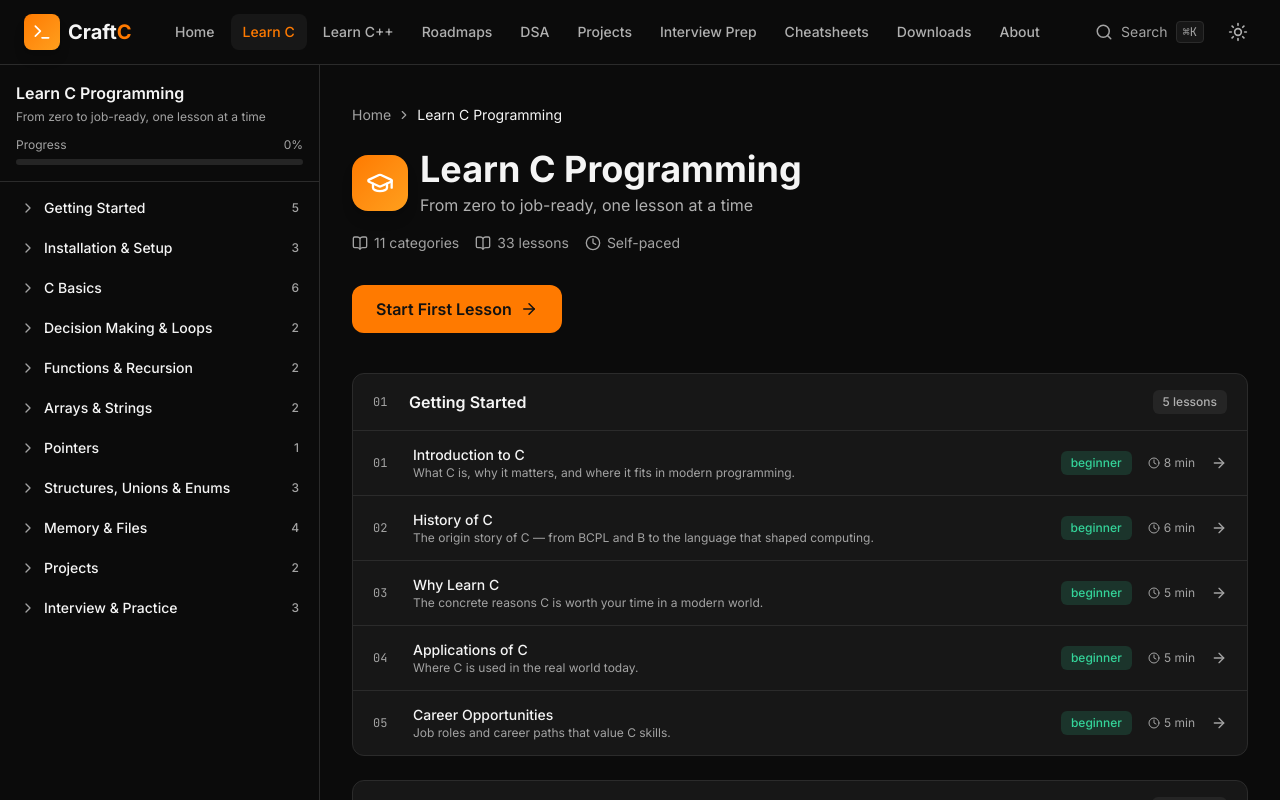
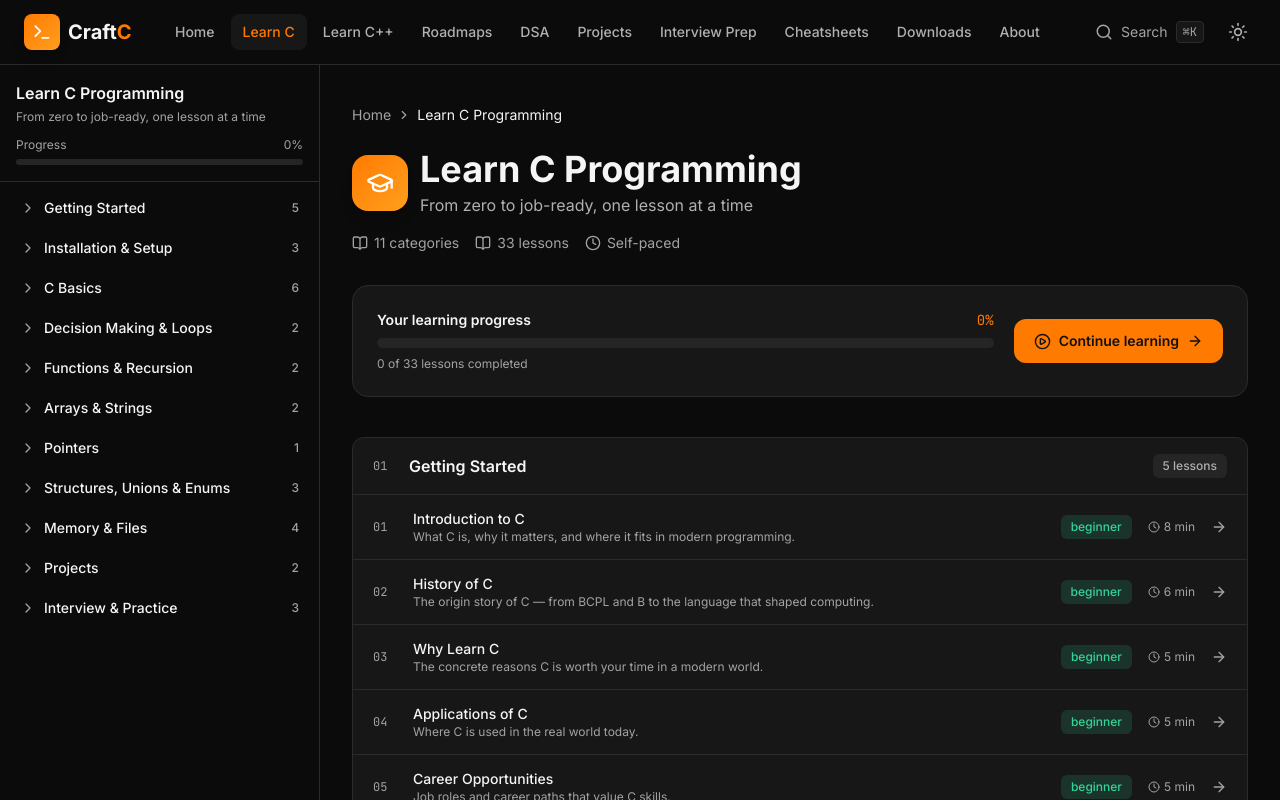
Before and after one commit to ashutoshpalhare/craftc, a React (Vite) app: page /craftc/learn/c in a window 1280 px wide. Shown: the top 800 px of the page. Built offline with nearby package versions, Linux system fonts and the light colour scheme.

Commit message:
Add course progress and resume learning UI

```diff
--- a/src/pages/CoursePage.tsx
+++ b/src/pages/CoursePage.tsx
@@ -1,10 +1,11 @@
 import { Link, useParams } from 'react-router-dom';
 import { motion } from 'framer-motion';
-import { ArrowRight, Clock, BookOpen, ChevronRight, GraduationCap } from 'lucide-react';
+import { ArrowRight, Clock, BookOpen, ChevronRight, GraduationCap, CheckCircle2, PlayCircle } from 'lucide-react';
 import { cCurriculum } from '@/data/cCurriculum';
 import { cppCurriculum } from '@/data/cppCurriculum';
 import type { Curriculum } from '@/types';
-import { getTotalLessons } from '@/utils/curriculum';
+import { getAllLessons, getTotalLessons } from '@/utils/curriculum';
+import { getCompletedLessons, getLastVisitedLesson } from '@/utils/progress';
 import { Badge, Card } from '@/components/ui';
 
 function getCurriculum(id: string): Curriculum | null {
@@ -27,6 +28,15 @@ export function CoursePage() {
   }
 
   const totalLessons = getTotalLessons(curriculum);
+  const allLessons = getAllLessons(curriculum);
+  const completedLessons = getCompletedLessons(courseId!);
+  const completedSet = new Set(completedLessons);
+  const completedCount = allLessons.filter(({ lesson }) => completedSet.has(lesson.slug)).length;
+  const progress = totalLessons ? Math.round((completedCount / totalLessons) * 100) : 0;
+  const lastVisitedSlug = getLastVisitedLesson(courseId!);
+  const resumeLesson = allLessons.find(({ lesson }) => lesson.slug === lastVisitedSlug)?.lesson
+    ?? allLessons.find(({ lesson }) => !completedSet.has(lesson.slug))?.lesson
+    ?? allLessons[0]?.lesson;
   const firstLesson = curriculum.categories[0]?.lessons[0];
 
   return (
@@ -54,14 +64,37 @@ export function CoursePage() {
           <span className="flex items-center gap-1.5"><Clock size={16} /> Self-paced</span>
         </div>
 
-        {firstLesson && (
-          <Link
-            to={`/learn/${courseId}/${firstLesson.slug}`}
-            className="inline-flex items-center gap-2 px-6 py-3 rounded-xl bg-[var(--color-primary)] text-white font-semibold hover:bg-[var(--color-primary-hover)] transition-all mb-10"
-          >
-            Start First Lesson <ArrowRight size={18} />
-          </Link>
-        )}
+        <section className="mb-10 rounded-2xl border border-[var(--color-border)] bg-[var(--color-surface)] p-5 sm:p-6" aria-label="Course learning progress">
+          <div className="flex flex-col sm:flex-row sm:items-center sm:justify-between gap-5">
+            <div className="min-w-0 flex-1">
+              <div className="flex items-center justify-between gap-3 text-sm mb-2">
+                <span className="font-semibold text-[var(--color-text)]">Your learning progress</span>
+                <span className="font-mono text-[var(--color-primary)]">{progress}%</span>
+              </div>
+              <div
+                className="h-2.5 rounded-full bg-[var(--color-surface-active)] overflow-hidden"
+                role="progressbar"
+                aria-label={`${curriculum.title} completion`}
+                aria-valuemin={0}
+                aria-valuemax={100}
+                aria-valuenow={progress}
+              >
+                <div className="h-full rounded-full bg-gradient-to-r from-[var(--color-primary)] to-[var(--color-accent)] transition-all" style={{ width: `${progress}%` }} />
+              </div>
+              <p className="mt-2 text-xs text-[var(--color-text-muted)]">{completedCount} of {totalLessons} lessons completed</p>
+            </div>
+            {resumeLesson && (
+              <Link
+                to={`/learn/${courseId}/${resumeLesson.slug}`}
+                className="inline-flex shrink-0 items-center justify-center gap-2 rounded-xl bg-[var(--color-primary)] px-5 py-3 text-sm font-semibold text-[var(--color-primary-foreground)] hover:bg-[var(--color-primary-hover)] transition-colors"
+              >
+                <PlayCircle size={17} />
+                {completedCount === totalLessons ? 'Review course' : lastVisitedSlug === resumeLesson.slug ? 'Resume learning' : 'Continue learning'}
+                <ArrowRight size={16} />
+              </Link>
+            )}
+          </div>
+        </section>
       </motion.div>
 
       <div className="space-y-6">
@@ -93,7 +126,11 @@ export function CoursePage() {
                       <span className="text-xs text-[var(--color-text-muted)] flex items-center gap-1 flex-shrink-0">
                         <Clock size={12} /> {lesson.duration}
                       </span>
-                      <ArrowRight size={16} className="text-[var(--color-text-muted)] group-hover:text-[var(--color-primary)] transition-colors flex-shrink-0" />
+                      {completedSet.has(lesson.slug) ? (
+                        <CheckCircle2 size={17} aria-label="Completed" className="text-[var(--color-success)] flex-shrink-0" />
+                      ) : (
+                        <ArrowRight size={16} aria-hidden="true" className="text-[var(--color-text-muted)] group-hover:text-[var(--color-primary)] transition-colors flex-shrink-0" />
+                      )}
                     </Link>
                   </li>
                 ))}
```
